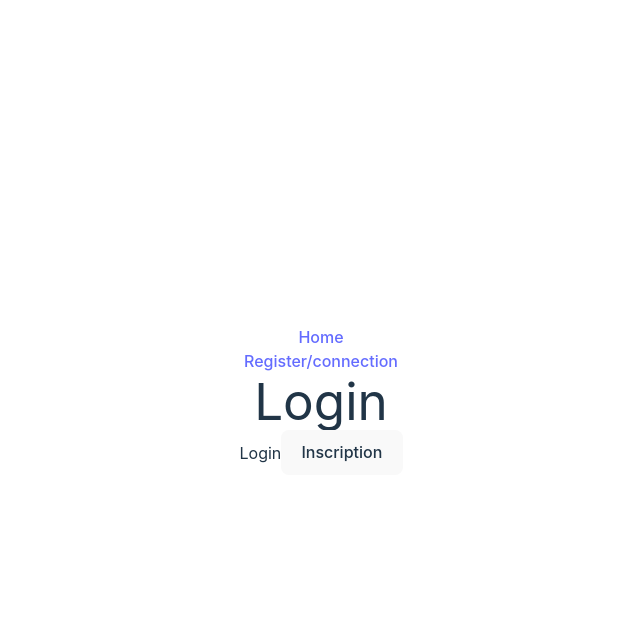
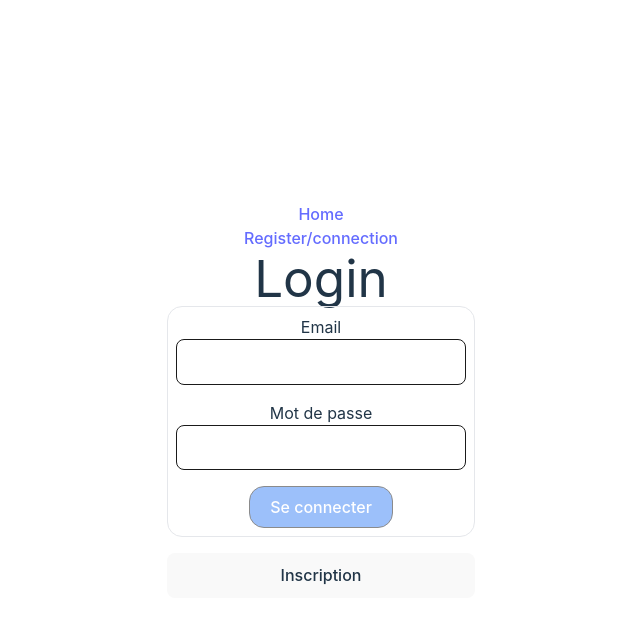
Before and after one commit to thomas-spinec/silver-micro, a React (Vite) app in the folder front/: page /authentication in a window 1280 px wide. Both pictures are taken after a click on the button "Connexion". Shown: the top 622 px of the page, without its empty margins (319-959 px from the left). Built offline with nearby package versions, Linux system fonts and the light colour scheme.

Commit message:
Update login and register forms with French translations

```diff
--- a/front/src/components/Login.jsx
+++ b/front/src/components/Login.jsx
@@ -1,9 +1,65 @@
-import React from "react";
+import { useState, useEffect, useContext } from "react";
+import { userActions } from "../services/userServices";
+import { UserContext } from "../context/userContext";
+import { password } from "../../../back/dataEnv";
 
 function Login({ changeForm }) {
+  const { userContext, setUserContext, setToken } = useContext(UserContext);
+
+  const [user, setUser] = useState({
+    email: userContext?.email ?? "",
+    password: "",
+  });
+
+  const [error, setError] = useState({
+    email: "",
+    password: "",
+    form: "disabled",
+    submit: null,
+  });
+
+  // const checkError = (name, value) => {
+  //   switch (name) {
+  //     case "email":
+  //       if (!value.includes("@")) {
+
+  //       }
+  //   }
+  // };
+
   return (
-    <div>
-      Login
+    <div className="flex flex-col gap-4">
+      <div>
+        <form className="flex flex-col border rounded-[15px] p-2 gap-4">
+          <div className="flex flex-col">
+            <label htmlFor="email">Email</label>
+            <input
+              type="email"
+              name="email"
+              defaultValue={user?.email}
+              onBlur={(e) => {
+                setUser({ ...user, email: e.target.value });
+              }}
+            />
+          </div>
+          <div className="flex flex-col">
+            <label htmlFor="password">Mot de passe</label>
+            <input
+              type="password"
+              name="password"
+              onBlur={(e) => {
+                setUser({ ...user, password: e.target.value });
+              }}
+            />
+          </div>
+          <input
+            type="submit"
+            value="Se connecter"
+            disabled={error.form === "disabled"}
+            className="bg-blue-500 text-white rounded-[15px] p-2 cursor-pointer w-[50%] self-center hover:bg-blue-700 disabled:opacity-50 disabled:cursor-not-allowed"
+          />
+        </form>
+      </div>
       <button onClick={changeForm}>Inscription</button>
     </div>
   );
--- a/front/src/components/Register.jsx
+++ b/front/src/components/Register.jsx
@@ -198,7 +198,7 @@ function Register({ changeForm }) {
           </div>
           <div>
             <div className="flex flex-col">
-              <label htmlFor="password">Password</label>
+              <label htmlFor="password">Mot de passe</label>
               <input
                 type="password"
                 id="password"
@@ -211,7 +211,7 @@ function Register({ changeForm }) {
               <p>{error?.password}</p>
             </div>
             <div className="flex flex-col">
-              <label htmlFor="password2">Confirm password</label>
+              <label htmlFor="password2">Confirmation</label>
               <input
                 type="password"
                 id="password2"
--- a/front/src/context/userContext.jsx
+++ b/front/src/context/userContext.jsx
@@ -89,6 +89,8 @@ const UserProvider = ({ children }) => {
         value={{
           userContext,
           setUserContext,
+          token,
+          setToken,
           connected,
           setConnected,
           handleLogout,
@@ -97,7 +99,15 @@ const UserProvider = ({ children }) => {
         {children}
       </UserContext.Provider>
     ),
-    [userContext, setUserContext, connected, setConnected, handleLogout]
+    [
+      userContext,
+      setUserContext,
+      token,
+      setToken,
+      connected,
+      setConnected,
+      handleLogout,
+    ]
   );
 };
 
```
